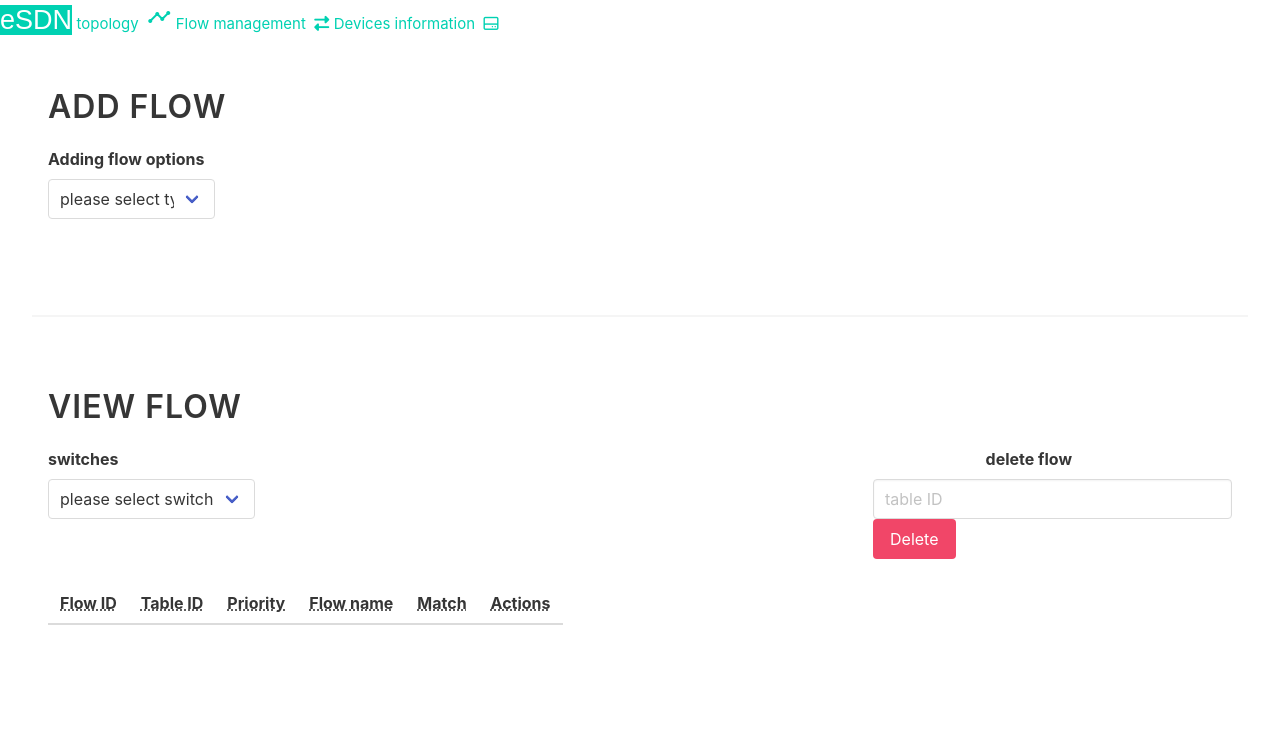
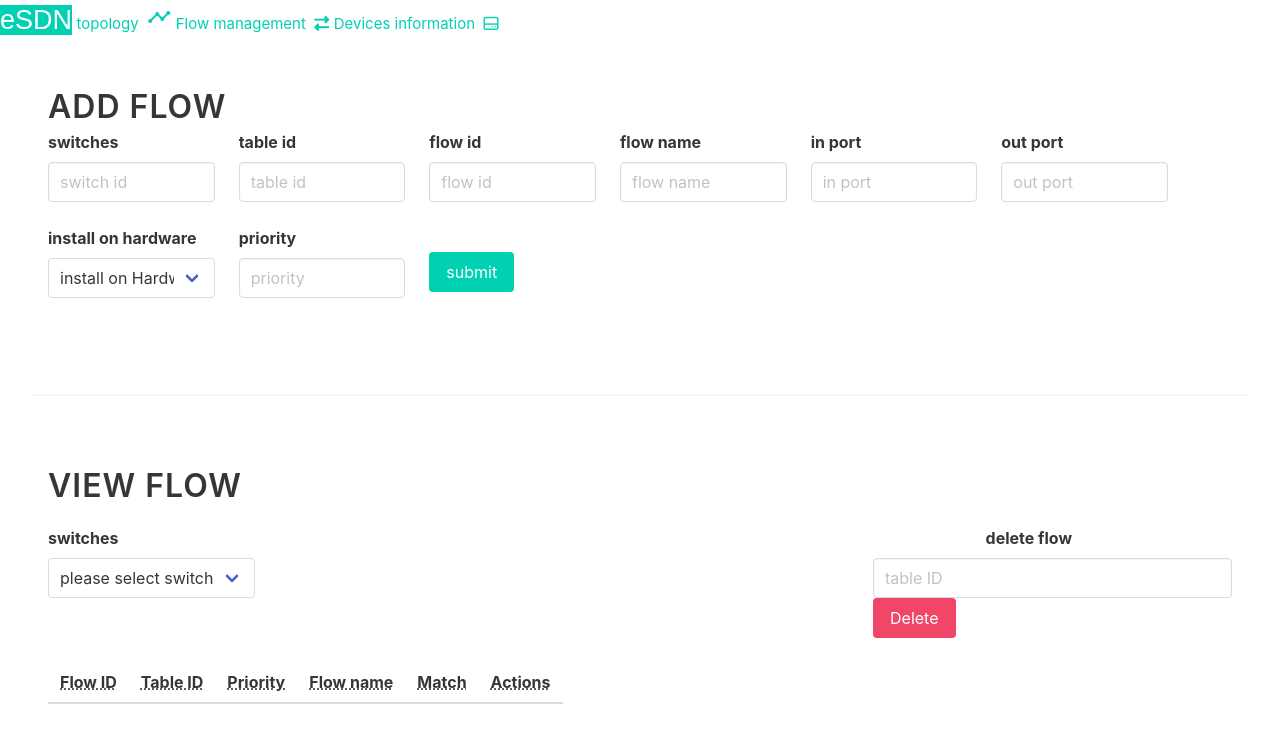
Before and after one commit to Oeufhp/seniorProject-SDN, a website: page ui/flow-page/index.html in a window 1280 px wide. Drawn offline with nearby package versions, Linux system fonts and the light colour scheme; no server answers; a web font is replaced by a local one.

Commit message:
comment add flow via ip

```diff
--- a/ui/flow-page/index.html
+++ b/ui/flow-page/index.html
@@ -28,7 +28,7 @@
             <div class="heading">
                 <h1 class="title" style="margin:0;">Add flow</h1>
             </div>
-            <div class="columns" style="margin-top:10px;">
+            <!--<div class="columns" style="margin-top:10px;">
                     <div class="column is-2">
                         <label class="label" for="addFlow-opt">Adding flow options</label>
                         <p class="control">
@@ -41,8 +41,8 @@
                             </span>
                         </p>
                     </div>
-                </div>
-            <div class="columns" id="inout" style="display:none;">
+                </div>    -->
+            <div class="columns" id="inout" style="">
                <div class="column is-2">
                    <label class="label" for="input-switch-id1">switches</label>
                     <p class="control">
@@ -80,13 +80,13 @@
                    </p>
                </div>
             </div>
-            <div class="columns" id="inout2" style="display:none;">
+            <div class="columns" id="inout2" style="">
                 <div class="column is-2">
                         <label class="label" for="insHw-opt">install on hardware</label>
                         <p class="control">
                             <span class="select">
                                 <select id="insHw-opt" required>
-                                    <option value="" selected="selected">install on HW?</option>
+                                    <option value="" selected="selected">install on Hardware?</option>
                                     <option value="true">true</option>
                                     <option value="false">false</option>
                                 </select>
@@ -207,7 +207,7 @@
         <script src="../../bower_components/jquery/dist/jquery.min.js"></script>
         <script src="https://cdnjs.cloudflare.com/ajax/libs/toastr.js/latest/js/toastr.min.js"></script>
         <script src="https://code.jquery.com/ui/1.12.1/jquery-ui.js"></script>
-        <script>
+        <!--<script>
             $('#addFlow-opt').change(function(){
                 console.log($(this).val());
                 if(Number($(this).val())===1){
@@ -223,7 +223,7 @@
                     $('#ipv42').show();
                 }
             });
-        </script>
+        </script>-->
         <script src="../js/data.js"></script>
         <script>
             var topologyData={},deviceData={};
```
